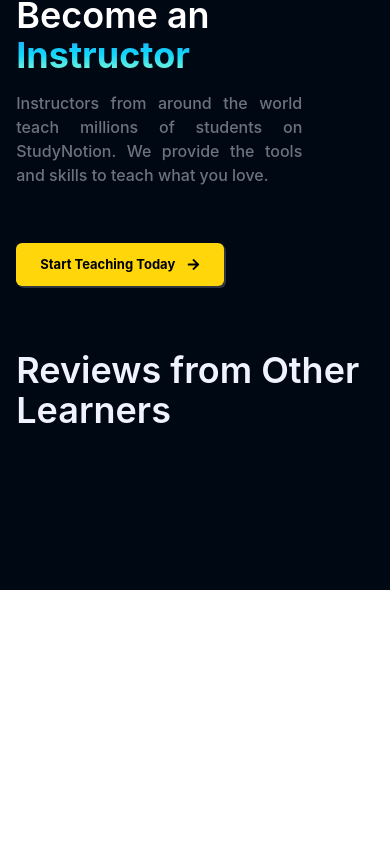
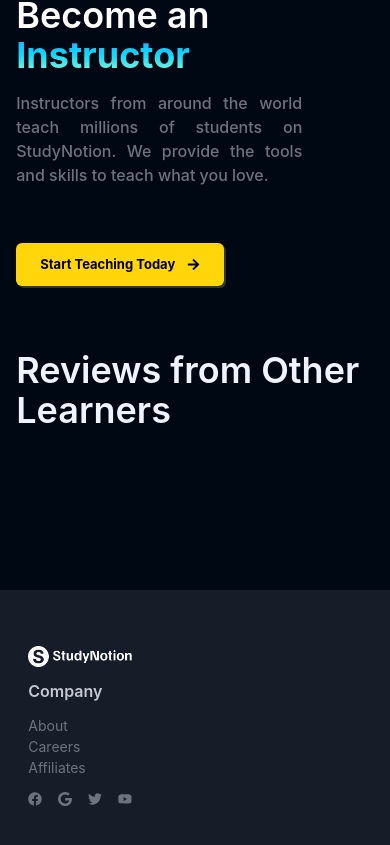
Before and after one commit to Anirudh-Badges/Imperial-StudyNotion.github.io, a React (Vite) app: page / in a window 390 px wide. Shown: the part 4546-5391 px from the top of the page. Before the commit the page ends 5136 px from the top, so only its background shows below. Built offline with nearby package versions, Linux system fonts and the light colour scheme.

Commit message:
Add footer

```diff
--- a/src/Components/Comman/Footer.jsx
+++ b/src/Components/Comman/Footer.jsx
@@ -1,11 +1,70 @@
-import React from 'react'
+import React from "react";
+import Logo from "../../assets/Logo/Logo-Full-Light.png";
+import { Link } from "react-router-dom";
+import { FaYoutube, FaTwitter, FaGoogle, FaFacebook } from "react-icons/fa";
+
+const company = [
+  {
+    title: "About",
+    link: "/about",
+  },
+  {
+    title: "Careers",
+    link: "/careers",
+  },
+  {
+    title: "Affiliates",
+    link: "/affiliates",
+  },
+];
 
 const Footer = () => {
   return (
-    <div>
+    <div className="bg-richblack-800">
+      <div className="flex lg:flex-row gap-8 justify-between items-center w-11/12 mx-auto max-w-maxContent relative py-14 text-richblack-400 ">
+        <div className="border-b w-[100%] flex flex-col lg:flex-row pb-5 border-richblack-700">
+          {/* section-1  */}
+          <div className="lg:w-[50%] flex flex-wrap flex-row justify-between items-center gap-3 pl-3 lg:pr-5 lg:border-r lg:border-richblack-400">
+            <div className="w-[30%] lg:w-[30%] flex flex-col gap-3 mb-7 lg:pl-0">
+              <img src={Logo} alt="" className="object-contain" />
 
+              <h1 className="text-richblack-50 font-semibold text-[16px]">
+                Company
+              </h1>
+              <div>
+                {company.map((ele, i) => {
+                  return (
+                    <div
+                      className="text-[14px] cursor-pointer hover:text-richblack-50 transition-all duration-200"
+                      key={i}
+                    >
+                      <Link to={ele.link}>{ele.title}</Link>
+                    </div>
+                  );
+                })}
+              </div>
+
+              <div className="flex gap-4 text-lg">
+                <FaFacebook />
+                <FaGoogle />
+                <FaTwitter />
+                <FaYoutube />
+              </div>
+              <div></div>
+            </div>
+          </div>
+          <div className="w-[30%] lg:w-[30%] flex flex-col gap-3 mb-7 ">
+            <div>
+              {
+
+              }
+            </div>
+
+          </div>
+        </div>
+      </div>
     </div>
-  )
-}
+  );
+};
 
-export default Footer
+export default Footer;
--- a/src/Components/cores/Homepage/InstructorSection.jsx
+++ b/src/Components/cores/Homepage/InstructorSection.jsx
@@ -12,7 +12,7 @@
           <img
             src={InstructorImage}
             alt=""
-            className="shadow-white shadow-[-20px_-20px_0px_px] "
+            className="shadow-white shadow-[-20px_-20px_0px_px] object-contain "
           />
         </div>
         <div className="lg:w-[50%] flex flex-col gap-4">
--- a/src/pages/Homepage.jsx
+++ b/src/pages/Homepage.jsx
@@ -8,6 +8,7 @@
 import TimeLineSection from "../Components/cores/Homepage/TimeLineSection";
 import InstructorSection from "../Components/cores/Homepage/InstructorSection";
 import ReviewSection from "../Components/cores/Homepage/ReviewSection";
+import Footer from "../Components/Comman/Footer";
 
 const Homepage = () => {
   return (
@@ -168,6 +169,9 @@
         {/* Review-Section */}
         <ReviewSection />
       </div>
+
+      {/* footer-section */}
+      <Footer/>
     </div>
   );
 };
```
